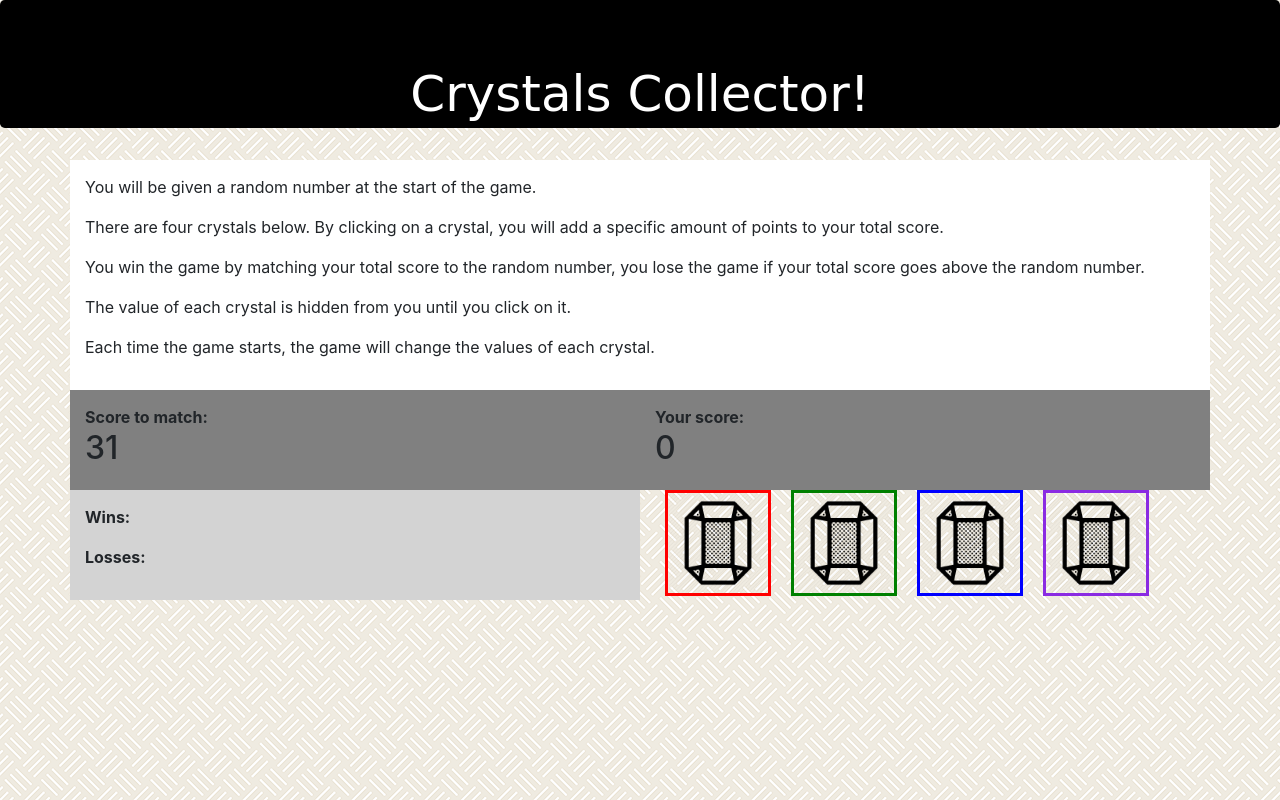
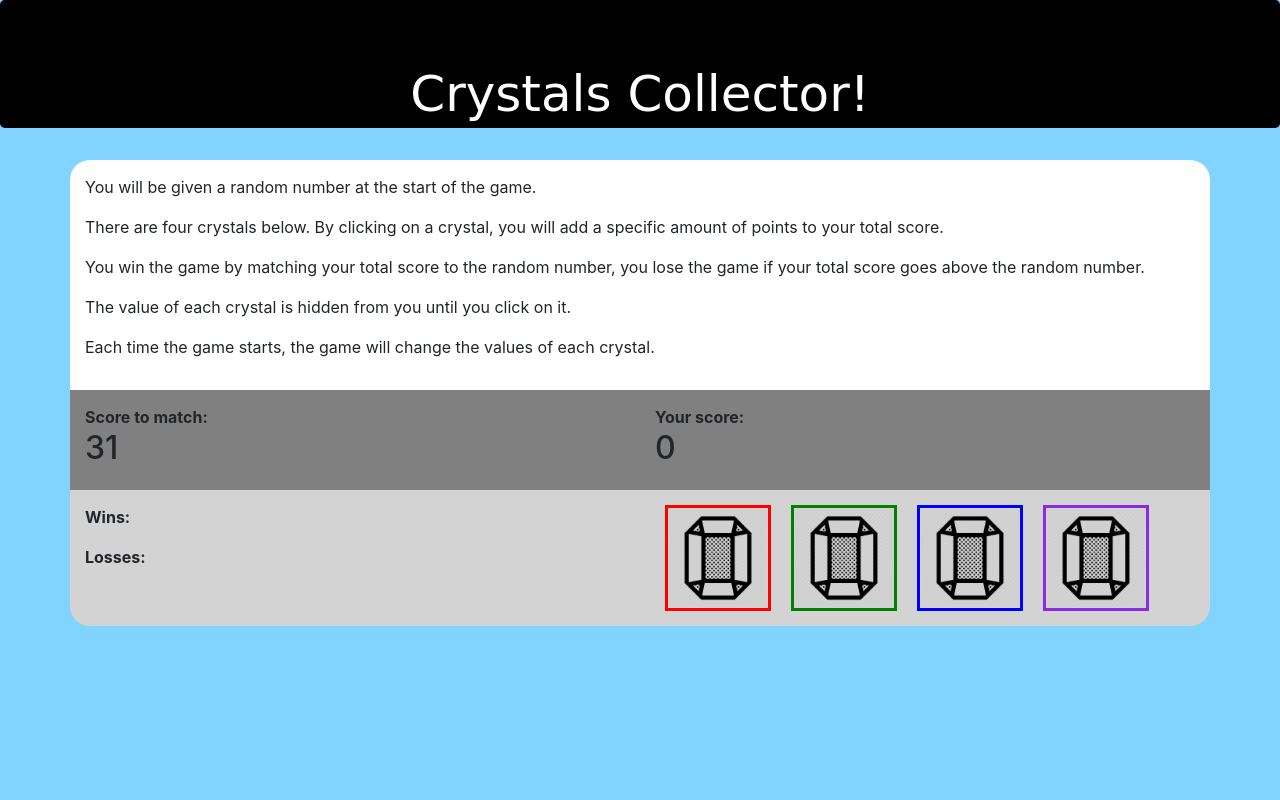
Before and after one commit to mattomjoe/Crystals-Collector-Game, a plain HTML site: page index.html in a window 1280 px wide. Drawn offline with nearby package versions, Linux system fonts and the light colour scheme; a web font is replaced by a local one.

Commit message:
Change background color and round corners.

```diff
--- a/assets/css/style.css
+++ b/assets/css/style.css
@@ -1,5 +1,6 @@
 body {
-    background-image: url("../images/floor-tile.png");
+    /* background-image: url("../images/floor-tile.png"); */
+    background-color: #80d4ff;
 }
 
 h1 {
@@ -16,11 +17,19 @@ h1 {
 #game-instructions {
     background-color: white;
     padding: 15px;
+    border-radius: 20px 20px 0px 0px;
 }
 
 #scoreboard {
     background-color: lightgray;
     padding: 15px;
+    border-radius: 0px 0px 0px 20px;
+}
+
+#four-crystals {
+    background-color: lightgray;
+    padding: 15px;
+    border-radius: 0px 0px 20px 0px;
 }
 
 #crystal0 {
```
